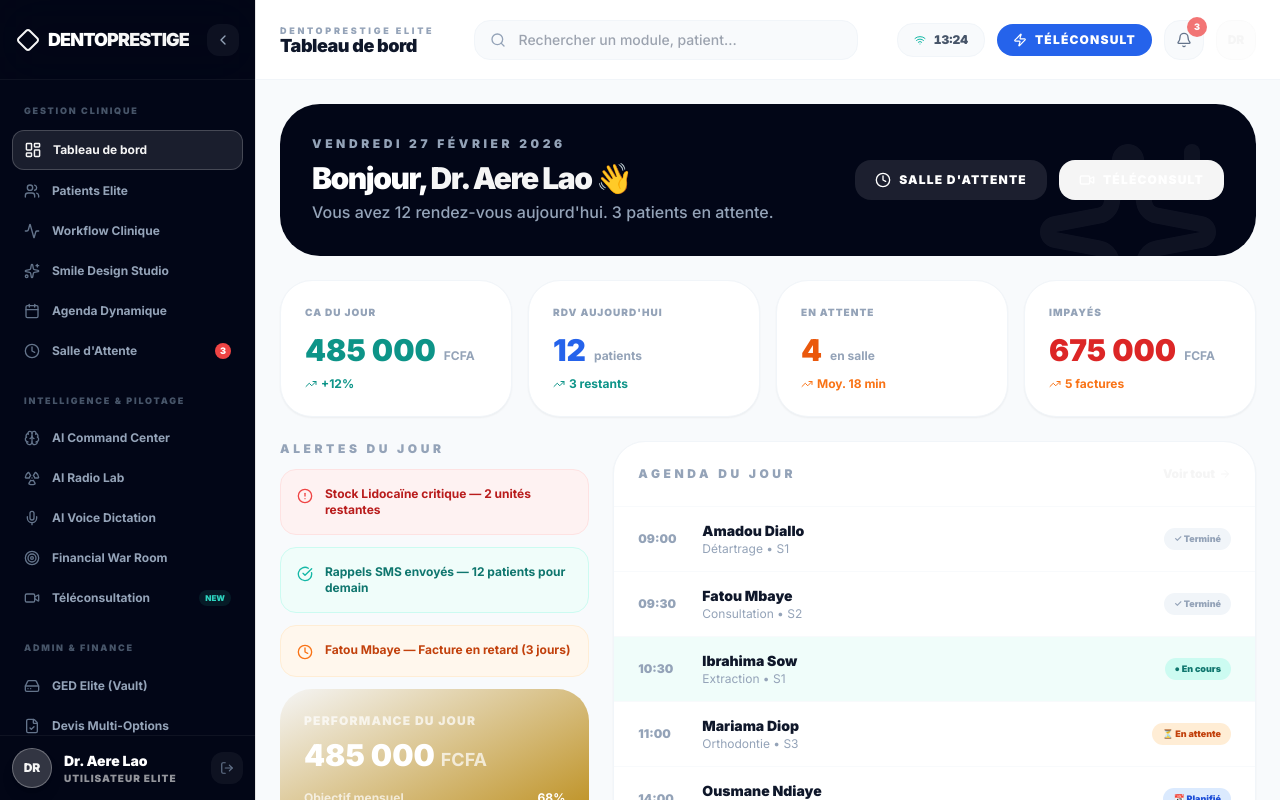
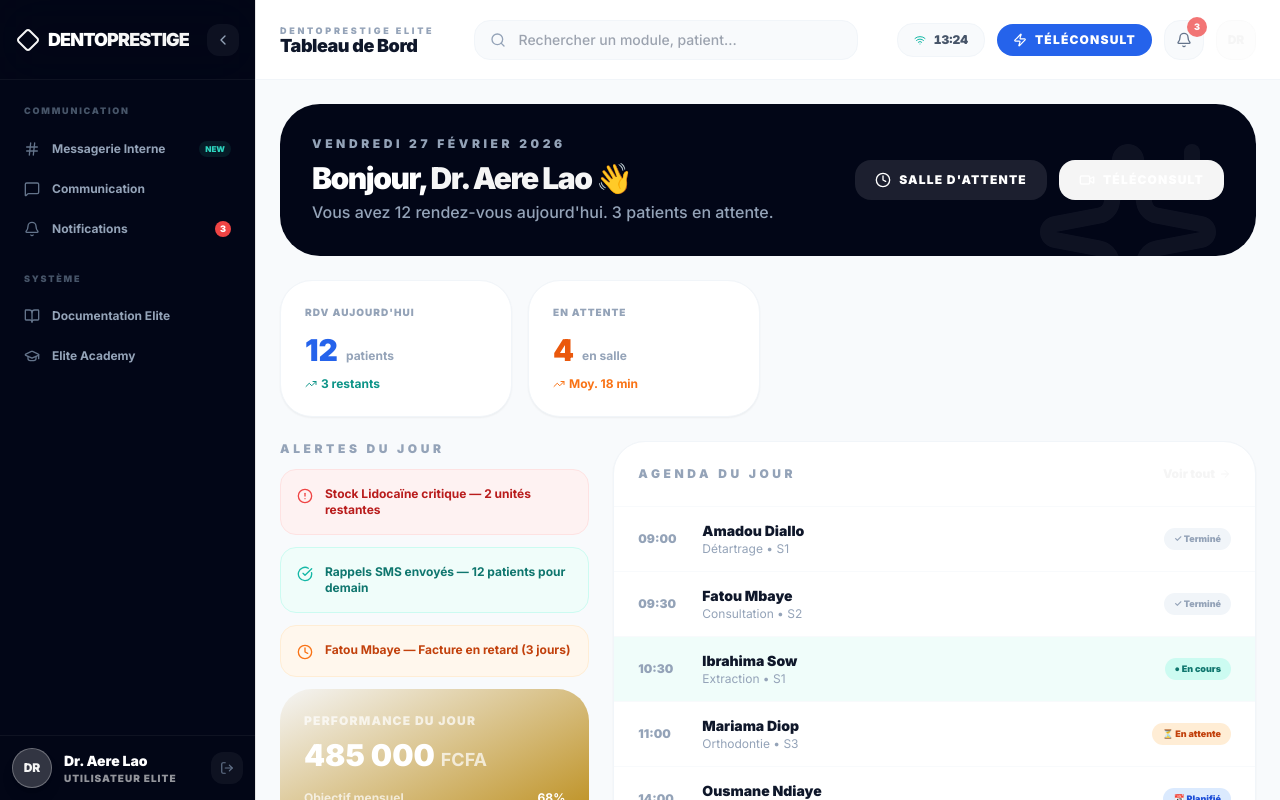
Before and after one commit to mamadouelimanewane/dentiste, a Next.js app: page /dashboard in a window 1280 px wide. Built offline with nearby package versions, Linux system fonts and the light colour scheme.

Commit message:
fix: robust RBAC filtering logic and force redeploy

```diff
--- a/src/app/dashboard/page.tsx
+++ b/src/app/dashboard/page.tsx
@@ -63,13 +63,15 @@
 
   const filteredStats = QUICK_STATS.filter(stat => {
     const roles = (stat as any).roles
-    if (!roles || !user) return true
+    if (!roles) return true
+    if (!user) return false
     return roles.includes(user.role)
   })
 
   const filteredModules = MODULES_GRID.filter(mod => {
     const roles = (mod as any).roles
-    if (!roles || !user) return true
+    if (!roles) return true
+    if (!user) return false
     return roles.includes(user.role)
   })
 
--- a/src/components/layout/Header.tsx
+++ b/src/components/layout/Header.tsx
@@ -36,11 +36,14 @@
     // Filter allowed items
     const allowedItems = navigationSections.flatMap(section => {
         const sectionRoles = (section as any).roles
-        if (sectionRoles && user && !sectionRoles.includes(user.role)) return []
+        if (sectionRoles) {
+            if (!user || !sectionRoles.includes(user.role)) return []
+        }
 
         return section.items.filter(item => {
             const itemRoles = (item as any).roles
-            if (!itemRoles || !user) return true
+            if (!itemRoles) return true
+            if (!user) return false
             return itemRoles.includes(user.role)
         })
     })
--- a/src/components/layout/Sidebar.tsx
+++ b/src/components/layout/Sidebar.tsx
@@ -140,20 +140,22 @@
     }, [])
 
     const filteredSections = navigationSections.map(section => {
+        // Check if section itself is restricted
+        const sectionRoles = (section as any).roles
+        if (sectionRoles) {
+            if (!user) return null
+            if (!sectionRoles.includes(user.role)) return null
+        }
+
         // Filter items within section
         const filteredItems = section.items.filter(item => {
             const allowed = (item as any).roles
-            if (!allowed || !user) return true
+            if (!allowed) return true
+            if (!user) return false
             return allowed.includes(user.role)
         })
 
         if (filteredItems.length === 0) return null
-
-        // Check if section itself is restricted
-        const sectionRoles = (section as any).roles
-        if (sectionRoles && user && !sectionRoles.includes(user.role)) {
-            return null
-        }
 
         return { ...section, items: filteredItems }
     }).filter(Boolean) as typeof navigationSections
```
